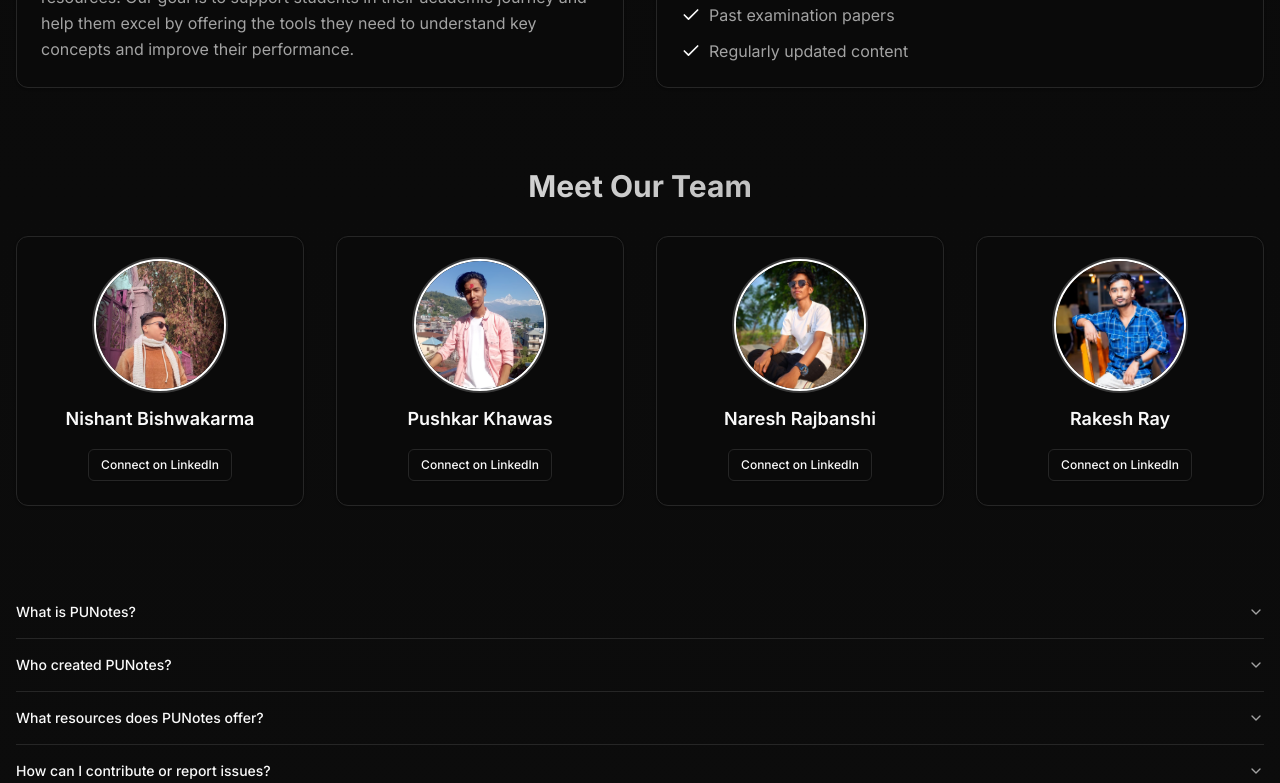
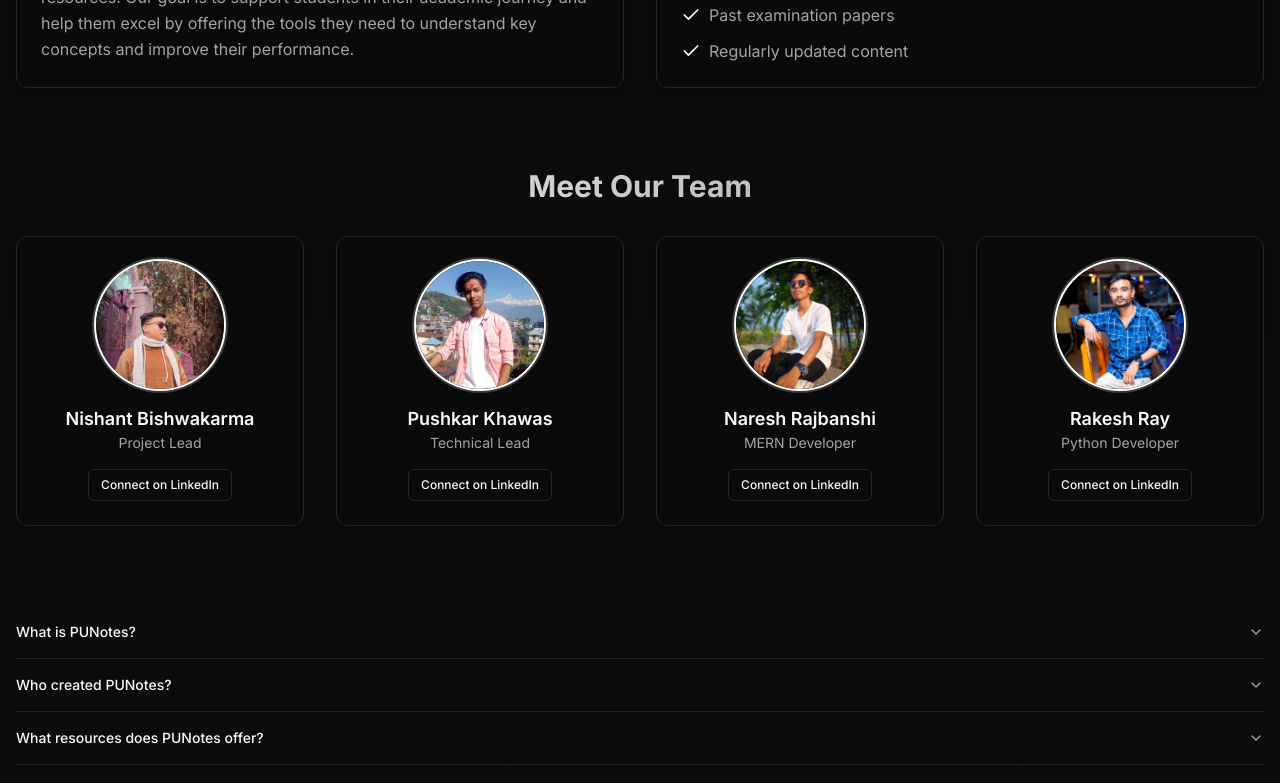
Before and after one commit to f0rsakeN-afk/punotes, a React (Vite) app in the folder frontend/: page /about in a window 1280 px wide. Shown: the part 520-1303 px from the top of the page. Built offline with nearby package versions, Linux system fonts and the light colour scheme.

Commit message:
team members role made visible

```diff
--- a/frontend/src/components/Members.tsx
+++ b/frontend/src/components/Members.tsx
@@ -43,9 +43,9 @@ const Members: React.FC = () => {
                                 </motion.div>
                                 <div>
                                     <h3 className="font-semibold text-lg">{member.name}</h3>
-                                   {/*} <p className="text-sm text-muted-foreground">
+                                    <p className="text-sm text-muted-foreground">
                                         {member.role}
-                                    </p>*/}
+                                    </p>
                                 </div>
                                 {member.linkedin && (
                                     <Button variant="outline" size="sm" asChild>
```
